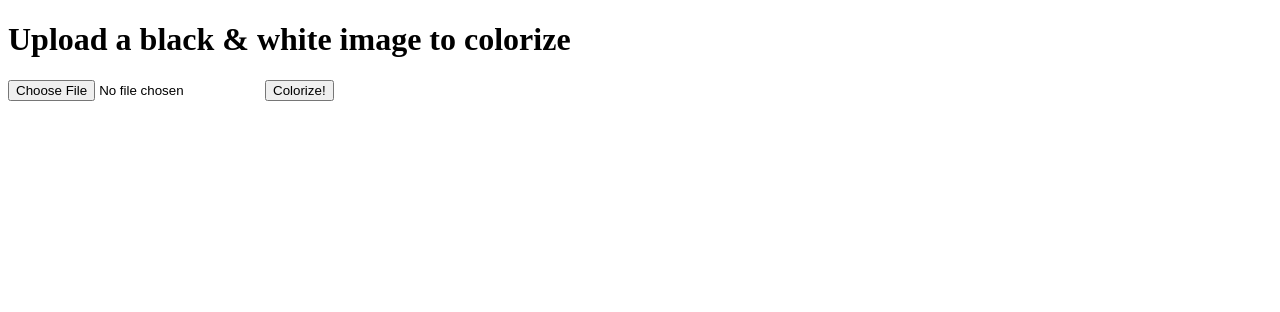
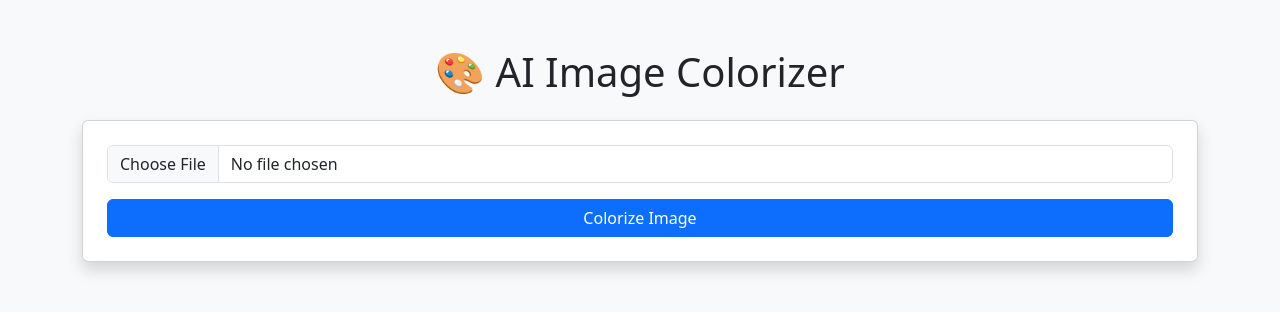
Before and after one commit to wasiftak/Colorizer, a Python web app: template templates/index.html in a window 1280 px wide. Shown: the top 312 px of the page. Run offline with Jinja, Linux system fonts and the light colour scheme; the template is opened without the code that fills it, so the values that code supplies are empty.

Commit message:
bootstrap added to index.html

```diff
--- a/templates/index.html
+++ b/templates/index.html
@@ -1,13 +1,26 @@
 <!doctype html>
 <html>
 <head>
-    <title>AI Colorizer</title>
+    <title>Colorizer</title>
+    <link
+        href="https://cdn.jsdelivr.net/npm/bootstrap@5.3.0/dist/css/bootstrap.min.css"
+        rel="stylesheet"
+    >
 </head>
-<body>
-    <h1>Upload a black & white image to colorize</h1>
-    <form action="/colorize" method="post" enctype="multipart/form-data">
-        <input type="file" name="image" accept="image/*" required>
-        <input type="submit" value="Colorize!">
-    </form>
+<body class="bg-light">
+
+    <div class="container py-5">
+        <h1 class="mb-4 text-center">🎨 AI Image Colorizer</h1>
+
+        <div class="card shadow p-4">
+            <form action="/colorize" method="post" enctype="multipart/form-data">
+                <div class="mb-3">
+                    <input type="file" class="form-control" name="image" accept="image/*" required>
+                </div>
+                <button type="submit" class="btn btn-primary w-100">Colorize Image</button>
+            </form>
+        </div>
+    </div>
+
 </body>
 </html>
```
